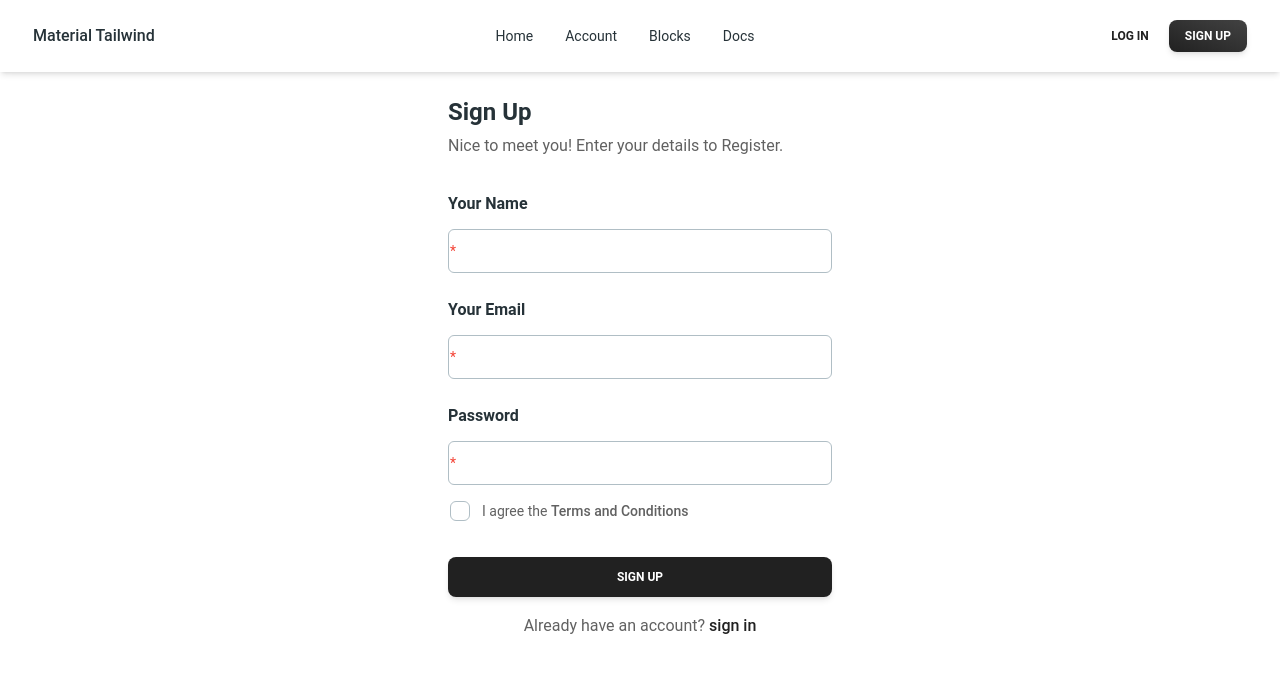
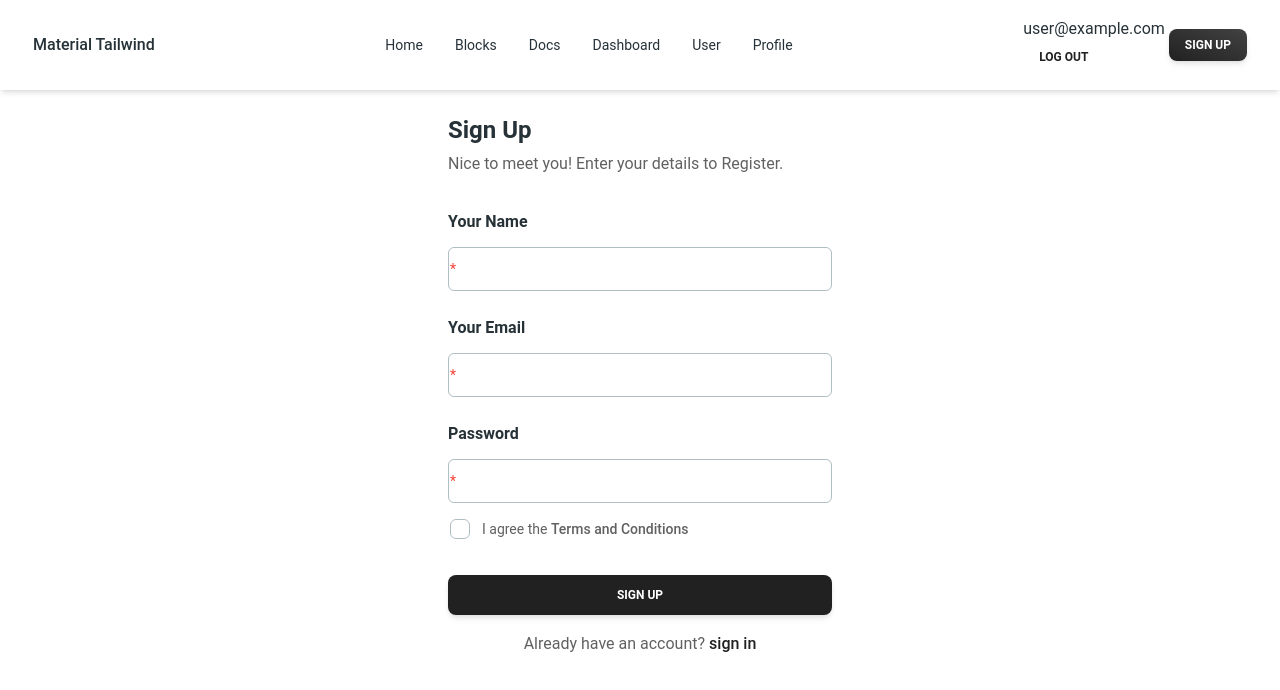
Before and after one commit to abubakar1010/react-app-with-firebase, a React (Vite) app: page /register in a window 1280 px wide. Shown: the top 690 px of the page. Built offline with nearby package versions, Linux system fonts and the light colour scheme; no server answers; sample sign-in values are in the browser's storage.

Commit message:
implement loading functionality

```diff
--- a/src/components/AuthProvider/AuthProvider.jsx
+++ b/src/components/AuthProvider/AuthProvider.jsx
@@ -1,7 +1,8 @@
-import { createContext, useState } from "react";
+import { createContext, useEffect, useState } from "react";
 import PropTypes from "prop-types"
-import { createUserWithEmailAndPassword } from "firebase/auth";
+import { createUserWithEmailAndPassword, signInWithEmailAndPassword, signOut } from "firebase/auth";
 import auth from "../../firebase/firebase.iniit";
+import { onAuthStateChanged } from "firebase/auth/cordova";
 
 export const AuthContext = createContext(null)
 
@@ -11,12 +12,50 @@ const AuthProvider = ({children}) => {
 
     const [user, setUser] = useState(null)
 
+    const [loading, setLoading] = useState(true)
+
     const createUser = (email, password) => {
+
+        setLoading(true)
 
         return createUserWithEmailAndPassword(auth, email, password)
     }
 
-    const authInfo = {user, createUser}
+    const loggedInUser = (email, password) => {
+
+        setLoading(true)
+
+        return signInWithEmailAndPassword(auth, email, password)
+    }
+    useEffect( () => {
+
+
+
+        const unSubscribe = onAuthStateChanged( auth, (currentUser) => {
+            console.log(currentUser);
+            setUser(currentUser)
+            setLoading(false)
+        })
+
+        return () => {
+            unSubscribe()
+        }
+
+    },[])
+
+    const logOut = () => {
+
+        setLoading(true)
+
+        return signOut(auth)
+    }
+    const authInfo = {
+        user,
+        loading,
+        createUser,
+        loggedInUser,
+        logOut
+    }
     return (
         <AuthContext.Provider value={authInfo}>
 
--- a/src/components/Nav/Nav.jsx
+++ b/src/components/Nav/Nav.jsx
@@ -1,4 +1,4 @@
-import React from "react";
+import React, { useContext } from "react";
 import {
   Navbar,
   MobileNav,
@@ -7,15 +7,25 @@ import {
   IconButton,
 } from "@material-tailwind/react";
 import { Link, NavLink } from "react-router-dom";
+import { AuthContext } from "../AuthProvider/AuthProvider";
 
 const Nav = () => {
+  const [openNav, setOpenNav] = React.useState(false);
 
-    const [openNav, setOpenNav] = React.useState(false);
+  const { user, logOut } = useContext(AuthContext);
+
+  const handleLogout = () => {
+    logOut()
+      .then()
+      .catch((error) => console.log(error));
+  };
+
+  console.log(user?.email);
 
   React.useEffect(() => {
     window.addEventListener(
       "resize",
-      () => window.innerWidth >= 960 && setOpenNav(false),
+      () => window.innerWidth >= 960 && setOpenNav(false)
     );
   }, []);
 
@@ -38,16 +48,6 @@ const Nav = () => {
         className="p-1 font-normal"
       >
         <a href="#" className="flex items-center">
-          Account
-        </a>
-      </Typography>
-      <Typography
-        as="li"
-        variant="small"
-        color="blue-gray"
-        className="p-1 font-normal"
-      >
-        <a href="#" className="flex items-center">
           Blocks
         </a>
       </Typography>
@@ -61,6 +61,40 @@ const Nav = () => {
           Docs
         </a>
       </Typography>
+      {user && (
+        <>
+          <Typography
+            as="li"
+            variant="small"
+            color="blue-gray"
+            className="p-1 font-normal"
+          >
+            <NavLink className="flex items-center">
+              Dashboard
+            </NavLink>
+          </Typography>
+          <Typography
+            as="li"
+            variant="small"
+            color="blue-gray"
+            className="p-1 font-normal"
+          >
+            <NavLink to={"/user"} className="flex items-center">
+              User
+            </NavLink>
+          </Typography>
+          <Typography
+            as="li"
+            variant="small"
+            color="blue-gray"
+            className="p-1 font-normal"
+          >
+            <NavLink className="flex items-center">
+              Profile
+            </NavLink>
+          </Typography>
+        </>
+      )}
     </ul>
   );
 
@@ -78,8 +112,21 @@ const Nav = () => {
             </Typography>
             <div className="mr-4 hidden lg:block">{navList}</div>
             <div className="flex items-center gap-4">
-
               <div className="flex items-center gap-x-1">
+                <div>
+                  {user?.email && <p>{user.email}</p>}
+                  {user?.email ? (
+                    <Link>
+                      <Button
+                        onClick={handleLogout}
+                        variant="text"
+                        size="sm"
+                        className="hidden lg:inline-block"
+                      >
+                        <span>Log Out</span>
+                      </Button>
+                    </Link>
+                  ) : (
                     <Link to={"/login"}>
                       <Button
                         variant="text"
@@ -89,6 +136,8 @@ const Nav = () => {
                         <span>Log In</span>
                       </Button>
                     </Link>
+                  )}
+                </div>
                 <Link to={"/register"}>
                   <Button
                     variant="gradient"
--- /dev/null
+++ b/src/components/User/User.jsx
@@ -0,0 +1,20 @@
+
+
+const User = () => {
+    return (
+        <div>
+            <ol>
+                <li>item-1</li>
+                <li>item-2</li>
+                <li>item-3</li>
+                <li>item-4</li>
+                <li>item-5</li>
+                <li>item-6</li>
+                <li>item-7</li>
+                <li>item-8</li>
+            </ol>
+        </div>
+    );
+};
+
+export default User;
```
Also changed, not shown: src/main.jsx (+8 -0 lines). Lines whose indentation alone changed are shown as unchanged.
